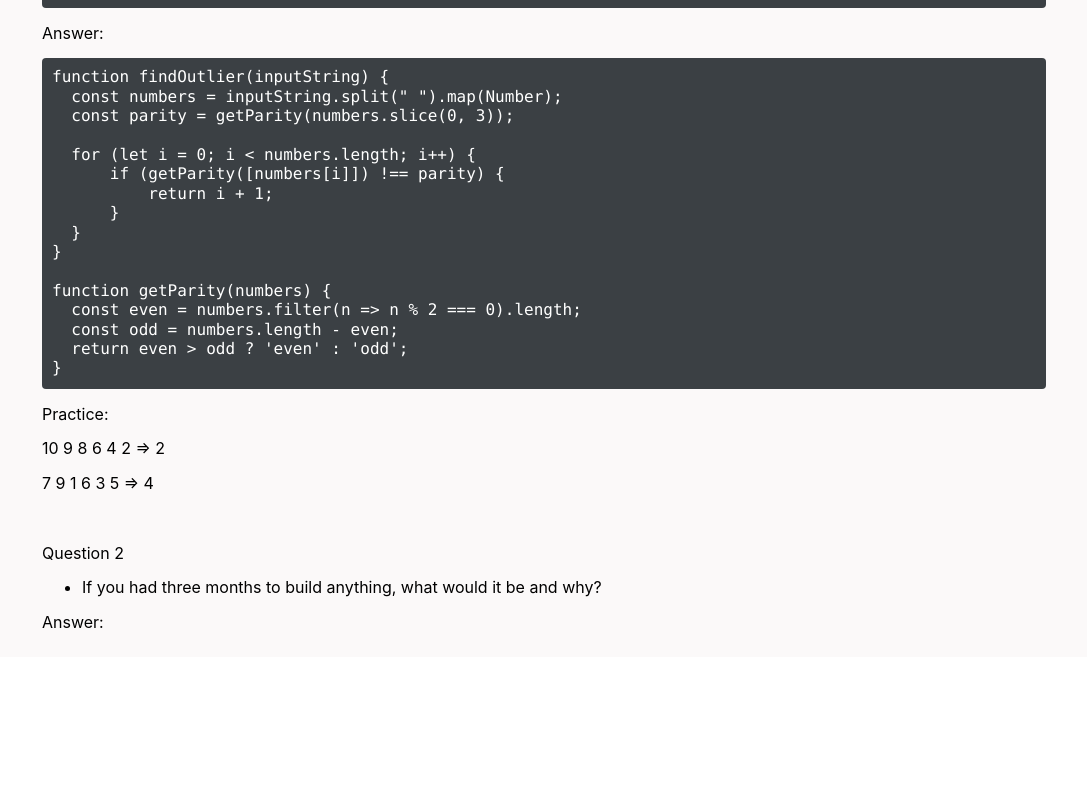
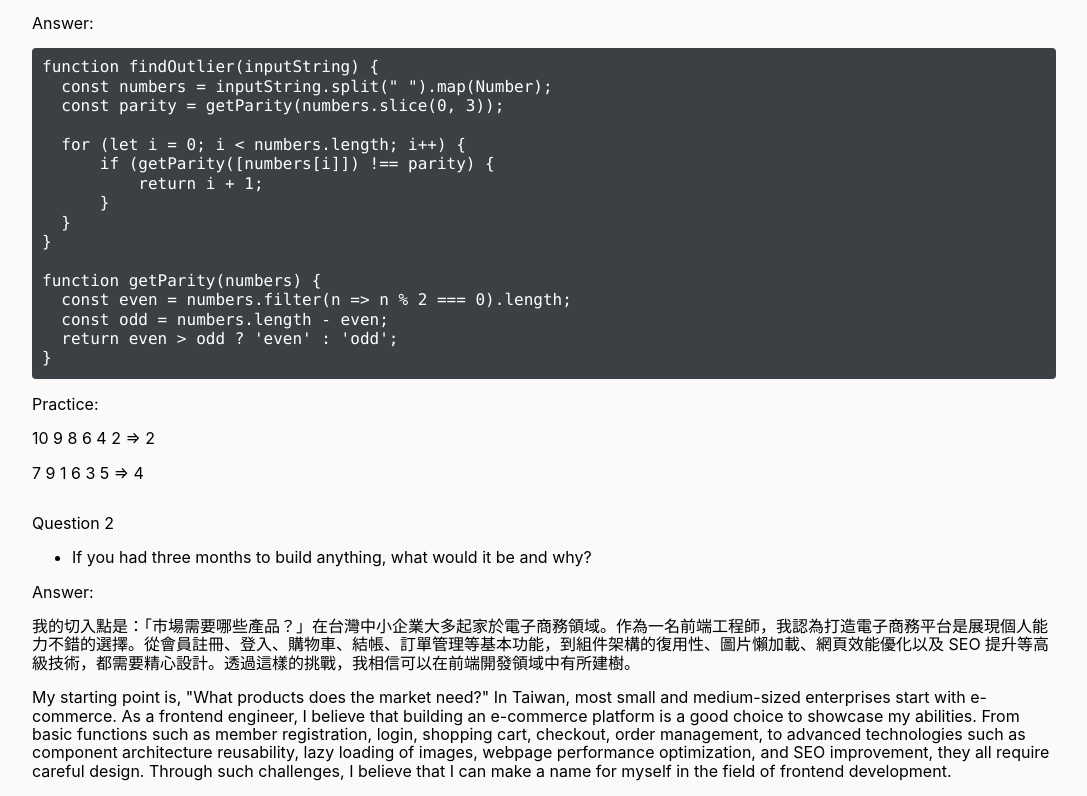
Before and after one commit to YuanShuoHsu/picCollage, a React (Create React App) app: page / in a window 1280 px wide. Shown: the part 491-1287 px from the top of the page, without its empty margins (96-1183 px from the left). Before the commit the page ends 1148 px from the top, so only its background shows below. Built offline with nearby package versions, Linux system fonts and the light colour scheme.

Commit message:
lastest version

```diff
--- a/src/components/FindOutlier/index.module.scss
+++ b/src/components/FindOutlier/index.module.scss
@@ -1,9 +1,3 @@
-@mixin desktop {
-    @media(max-width: 768px) {
-        @content;
-    }
-}
-
 .findOutlier {
     position: relative;
 }
--- a/src/components/QuestionOne/index.module.scss
+++ b/src/components/QuestionOne/index.module.scss
@@ -6,13 +6,13 @@
 
 .questionOne {
     position: relative;
-    padding: 10px;
-    box-sizing: border-box;
     width: 80%;
     text-align: start;
     overflow: hidden;
 
     @include desktop() {
+        padding: 10px;
+        box-sizing: border-box;
         width: 100%;
     }
 
--- a/src/components/QuestionTwo/index.module.scss
+++ b/src/components/QuestionTwo/index.module.scss
@@ -6,22 +6,13 @@
 
 .questionTwo {
     position: relative;
-    padding: 10px;
-    box-sizing: border-box;
     width: 80%;
     text-align: start;
     overflow: hidden;
 
     @include desktop() {
+        padding: 10px;
+        box-sizing: border-box;
         width: 100%;
     }
-
-    pre {
-        max-width: 100%;
-        padding: 10px;
-        color: #fff;
-        background: #3B4044;
-        border-radius: 4px;
-        overflow: auto hidden;
-    }
 }
--- a/src/components/QuestionTwo/index.tsx
+++ b/src/components/QuestionTwo/index.tsx
@@ -8,6 +8,8 @@ export default function QuestionTwo() {
                 <li>If you had three months to build anything, what would it be and why?</li>
             </ul>
             <p>Answer:</p>
+            <p>我的切入點是：「市場需要哪些產品？」在台灣中小企業大多起家於電子商務領域。作為一名前端工程師，我認為打造電子商務平台是展現個人能力不錯的選擇。從會員註冊、登入、購物車、結帳、訂單管理等基本功能，到組件架構的復用性、圖片懶加載、網頁效能優化以及 SEO 提升等高級技術，都需要精心設計。透過這樣的挑戰，我相信可以在前端開發領域中有所建樹。</p>
+            <p>My starting point is, "What products does the market need?" In Taiwan, most small and medium-sized enterprises start with e-commerce. As a frontend engineer, I believe that building an e-commerce platform is a good choice to showcase my abilities. From basic functions such as member registration, login, shopping cart, checkout, order management, to advanced technologies such as component architecture reusability, lazy loading of images, webpage performance optimization, and SEO improvement, they all require careful design. Through such challenges, I believe that I can make a name for myself in the field of frontend development.</p>
         </div>
     )
 }
```
Also changed, not shown: src/images/background.jpg (deleted), 1 other file (tests, documents, lock files or other folders).
